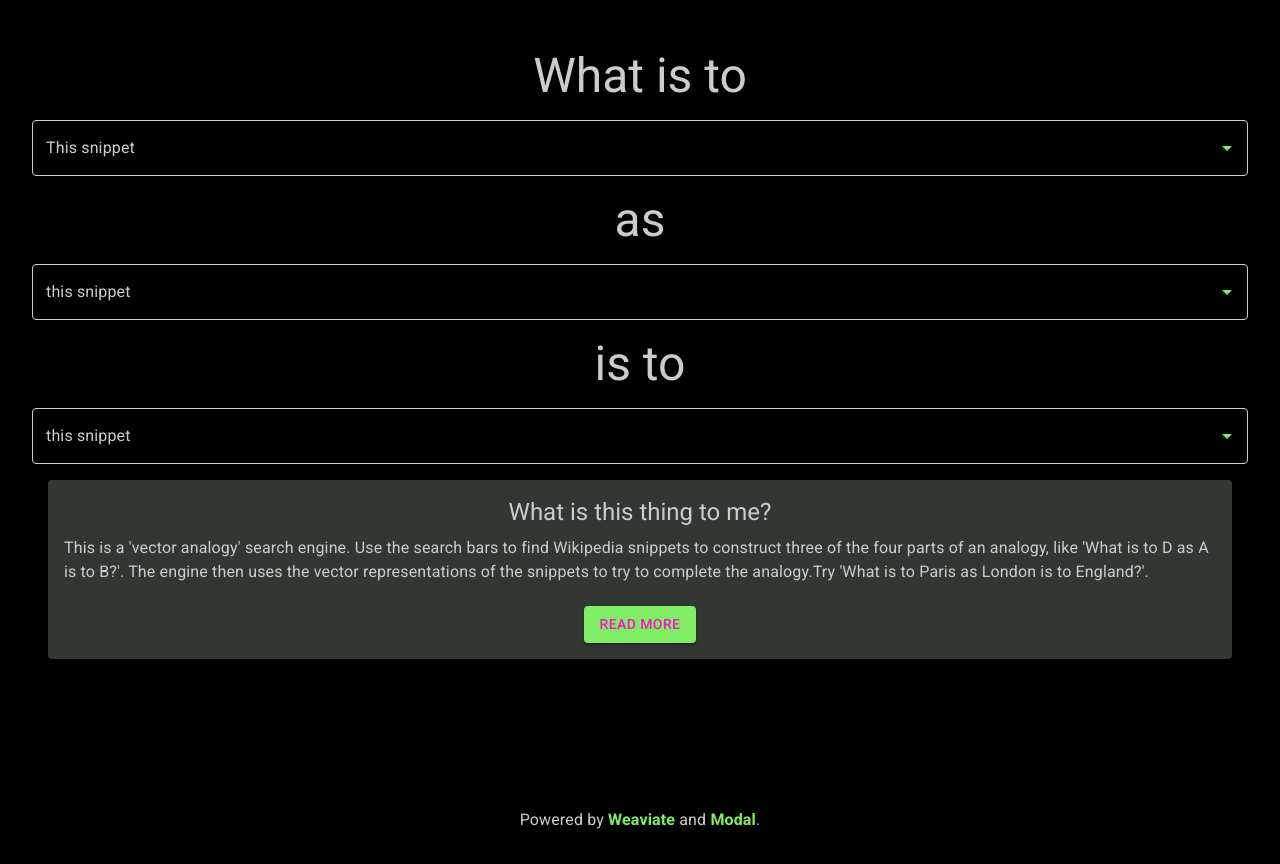
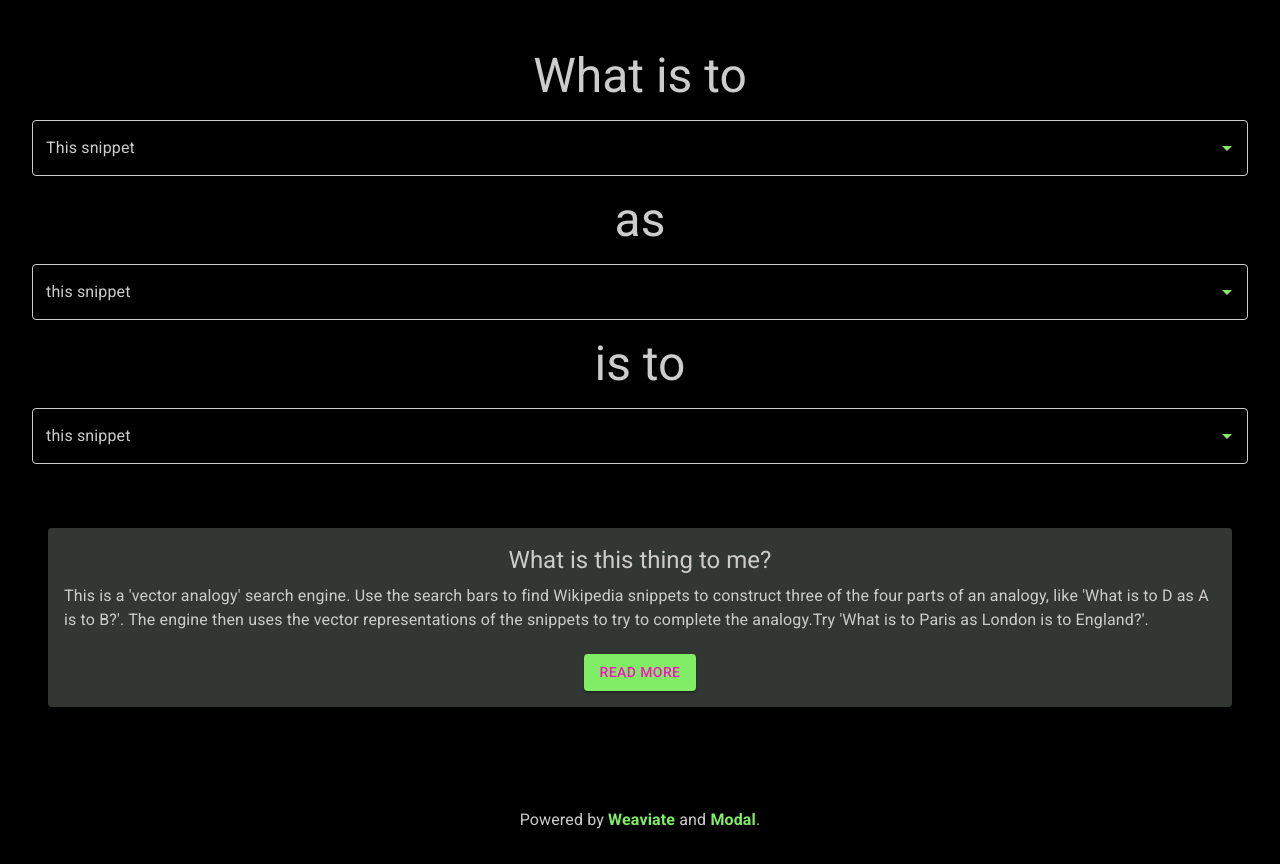
Before and after one commit to modal-labs/vector-analogies-wikipedia, a React (Vite) app in the folder frontend/: page / in a window 1280 px wide. Built offline with nearby package versions, Linux system fonts and the light colour scheme.

Commit message:
styling improvements

```diff
--- a/frontend/src/components/ArticleCard.tsx
+++ b/frontend/src/components/ArticleCard.tsx
@@ -9,11 +9,10 @@ interface ArticleCardProps {
   withEllipses: boolean;
 }
 
-// Styling the components using Material-UI's styled utility
 const StyledPaper = styled(Paper)(({ theme }) => ({
   padding: theme.spacing(2),
   margin: theme.spacing(2),
-  backgroundColor: theme.palette.background.paper, // Using theme's paper color for background
+  backgroundColor: theme.palette.background.paper,
 }));
 
 const ReadMoreButton = styled(Button)(({ theme }) => ({
@@ -24,7 +23,7 @@ const ArticleCard: React.FC<ArticleCardProps> = ({ article, withEllipses }) => {
   const snippet = article.content.slice(0, 750) + (withEllipses ? "..." : "");
 
   return (
-    <StyledPaper elevation={3}>
+    <StyledPaper elevation={3} sx={{ marginTop: "4rem" }}>
       <Typography variant="h5" component="h2" gutterBottom>
         {article.title}
       </Typography>
--- a/frontend/src/components/VectorAnalogySolver.tsx
+++ b/frontend/src/components/VectorAnalogySolver.tsx
@@ -11,16 +11,20 @@ function VectorAnalogySolver() {
   const [a, setA] = useState<Article | null>(null);
   const [b, setB] = useState<Article | null>(null);
   const [c, setC] = useState<Article | null>(null);
-  const [result, setResult] = useState<Article | null>(helpArticle);
+  const [result, setResult] = useState<Article>(helpArticle);
+  const [isSearching, setIsSearching] = useState(false);
 
   useEffect(() => {
     const fetchVectorAnalogyResult = async () => {
       if (!a || !b || !c) {
         return;
       }
+
+      setIsSearching(true);
       const article = await getNearest(
         a.vector.map((aValue, i) => aValue + b.vector[i] - c.vector[i])
       );
+      setIsSearching(false);
 
       setResult(article);
     };
@@ -55,7 +59,13 @@ function VectorAnalogySolver() {
           onArticleSelect={(article: Article) => setC(article)}
         />
       </Box>
-      {result && (
+      {isSearching ? (
+        <Typography variant="h4">
+          <br />
+          <br />
+          completing analogy...
+        </Typography>
+      ) : (
         <ArticleCard
           article={result}
           withEllipses={result.identifier !== helpArticle.identifier}
--- a/frontend/src/components/WeaviateAutocomplete.tsx
+++ b/frontend/src/components/WeaviateAutocomplete.tsx
@@ -26,8 +26,8 @@ const WeaviateAutocomplete: React.FC<WeaviateAutocompleteProps> = ({
     const search = async (searchText: string) => {
       setIsLoading(true);
       const data = await searchArticles(searchText);
+      setIsLoading(false);
       setOptions(data);
-      setIsLoading(false);
     };
 
     if (inputValue) {
```
